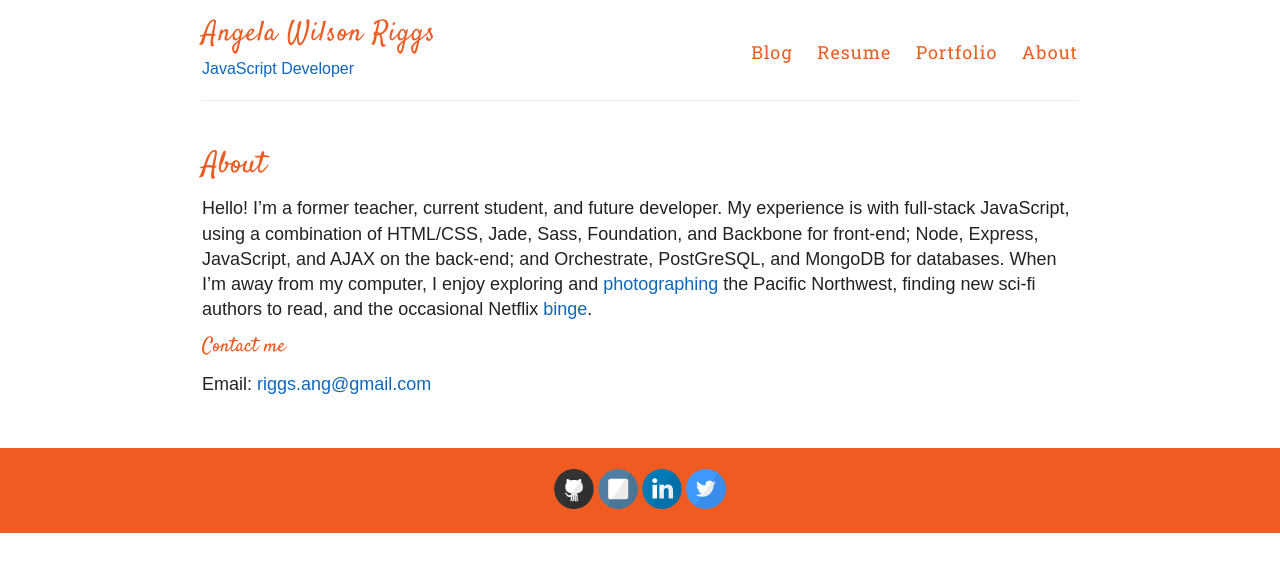
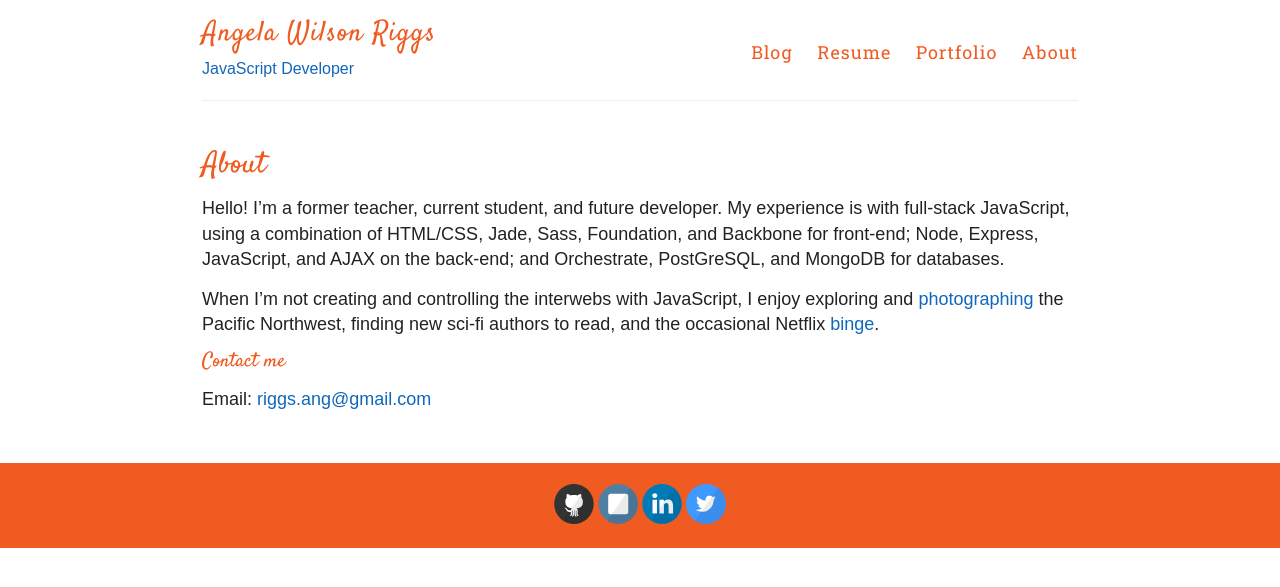
Before and after one commit to angelariggs/angelariggs.github.io, a Jekyll site: the page built from about.md, in a window 1280 px wide. Shown: the top 587 px of the page. Built offline with Jekyll 4.4.1, drawn with Linux system fonts in a browser that asks for light colours; some web fonts are replaced; Markdown is read by kramdown in place of the engine named in the settings.

Commit message:
added line breaks to about

```diff
--- a/about.md
+++ b/about.md
@@ -5,7 +5,8 @@ permalink: /about/
 ---
 
 Hello! I'm a former teacher, current student, and future developer. My experience is with full-stack JavaScript, using a combination of HTML/CSS, Jade, Sass, Foundation, and Backbone for front-end; Node, Express, JavaScript, and AJAX on the back-end; and Orchestrate, PostGreSQL, and MongoDB for databases.
-When I'm away from my computer, I enjoy exploring and [photographing](https://angelariggs.exposure.co/) the Pacific Northwest, finding new sci-fi authors to read, and the occasional Netflix [binge](https://en.wikipedia.org/wiki/Battlestar_Galactica_(2004_TV_series)).
+
+When I'm not creating and controlling the interwebs with JavaScript, I enjoy exploring and [photographing](https://angelariggs.exposure.co/) the Pacific Northwest, finding new sci-fi authors to read, and the occasional Netflix [binge](https://en.wikipedia.org/wiki/Battlestar_Galactica_(2004_TV_series)).
 
 ### Contact me
 
```
Also changed, not shown: 1 other file.
